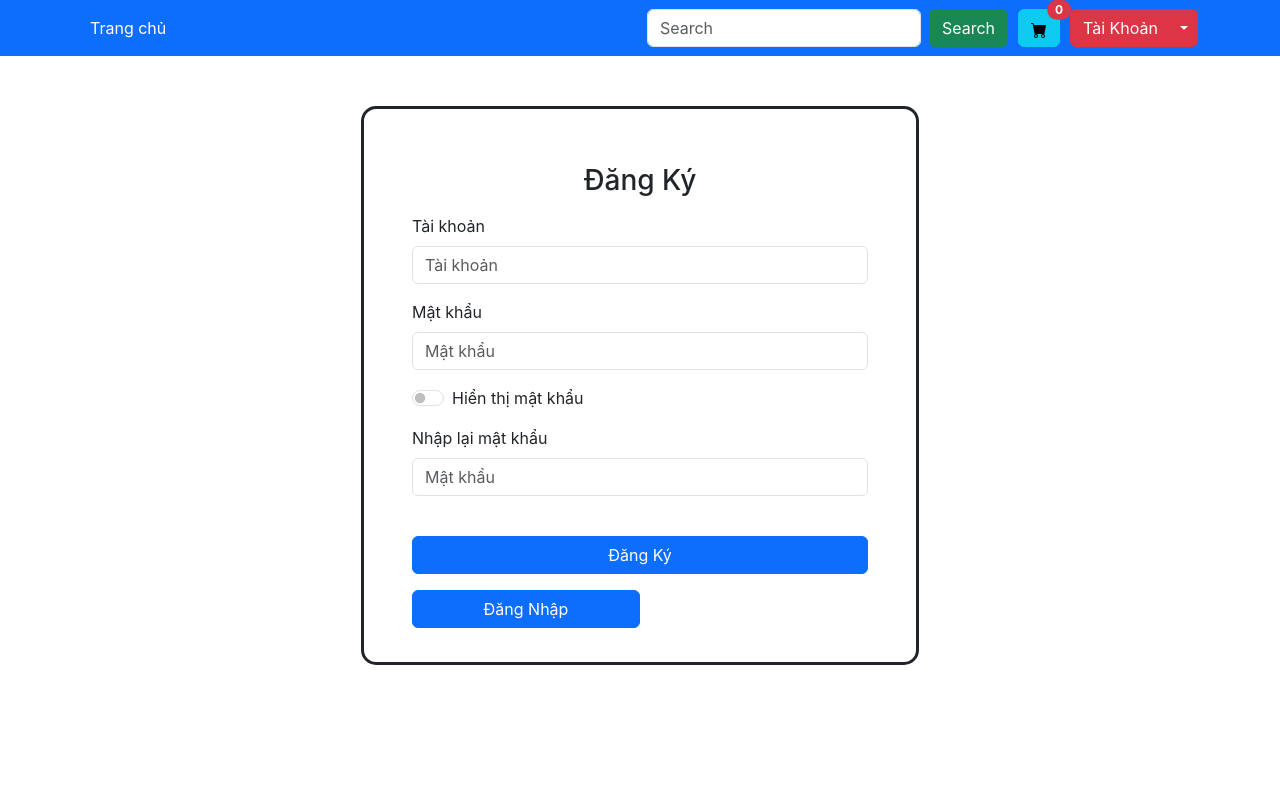
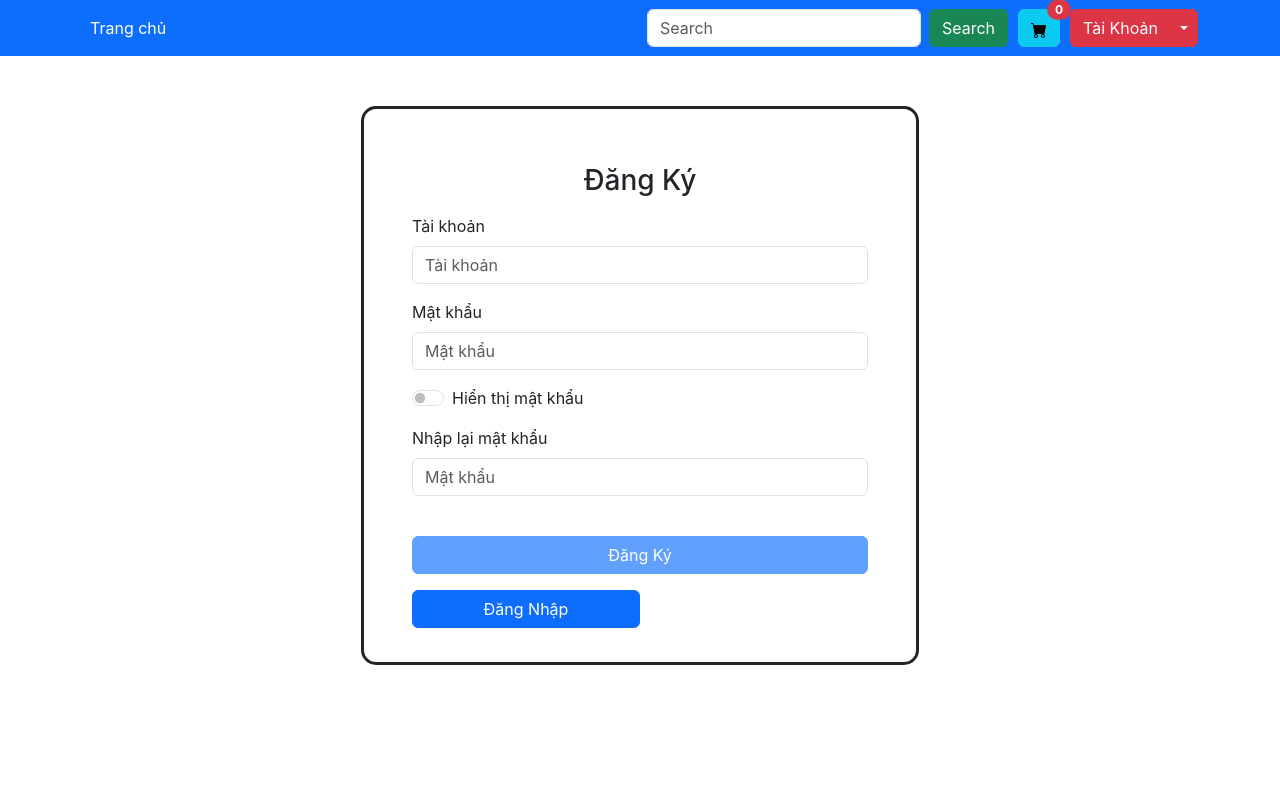
Before and after one commit to UniKing1s/frontEndEcommerce, a React (Create React App) app: page /register in a window 1280 px wide. Shown: the top 800 px of the page. Built offline with nearby package versions, Linux system fonts and the light colour scheme.

Commit message:
registerPage fix

```diff
--- a/src/pages/RegisterPage/RegisterPage.js
+++ b/src/pages/RegisterPage/RegisterPage.js
@@ -13,7 +13,7 @@ const RegisterPage = () => {
   const [showPass, setShowPass] = useState(false);
   const navi = useHistory();
   const register = () => {
-    if (password.length > 5 && userName.length > 5) {
+    if (password.length > 5 && userName.length > 5 && rePassword === password) {
       accountsCallApi("", "post", {
         username: userName,
         password: password,
@@ -25,15 +25,28 @@ const RegisterPage = () => {
               navi.push("/login");
             }, 2000);
           }
-          if (res.status === 201) {
-            toast.warning("Tên đăng nhập đã tồn tại");
-          }
+          // if (res.status === 201) {
+          //   toast.warning("Tên đăng nhập đã tồn tại");
+          // }
         })
         .catch((error) => {
-          toast.warning("Đăng ký không thành công");
+          accountsCallApi("getByUsser/", "post", {
+            username: userName,
+          })
+            .then((res) => {
+              if (res.status === 200) {
+                toast.warning("Tài khoản đã tồn tại");
+              }
+              // if (res.status === 201) {
+              //   toast.warning("Tên đăng nhập đã tồn tại");
+              // }
+            })
+            .catch((error) => {
+              toast.error("Đăng ký không thành công");
+            });
         });
     } else {
-      toast.warning("Đăng ký không thành công");
+      toast.error("Đăng ký không thành công");
     }
   };
   const [checkU, setCheckU] = useState(true);
@@ -186,6 +199,9 @@ const RegisterPage = () => {
                   </label>
                   <br></br>
                   <div className="form-floating mb-3">
+                    {rePassword.length > 5 &&
+                    userName.length > 5 &&
+                    rePassword === password ? (
                       <button
                         type="button"
                         className="btn btn-primary w-100"
@@ -194,6 +210,16 @@ const RegisterPage = () => {
                       >
                         Đăng Ký
                       </button>
+                    ) : (
+                      <button
+                        type="button"
+                        className="btn btn-primary w-100"
+                        disabled
+                        id="register"
+                      >
+                        Đăng Ký
+                      </button>
+                    )}
                   </div>
                   <div className="form-floating mb-3">
                     <NavLink
```
Lines whose indentation alone changed are shown as unchanged.
